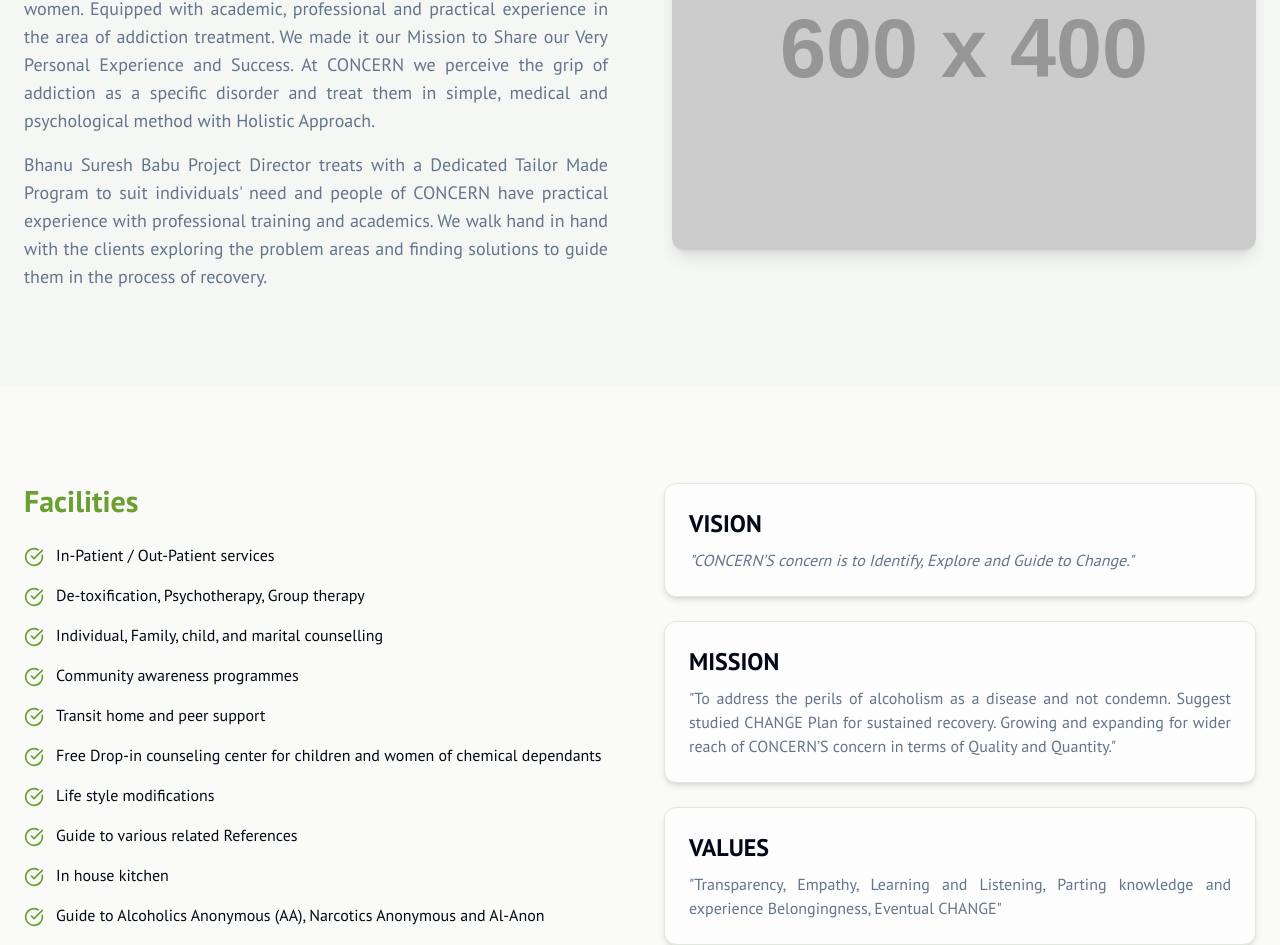
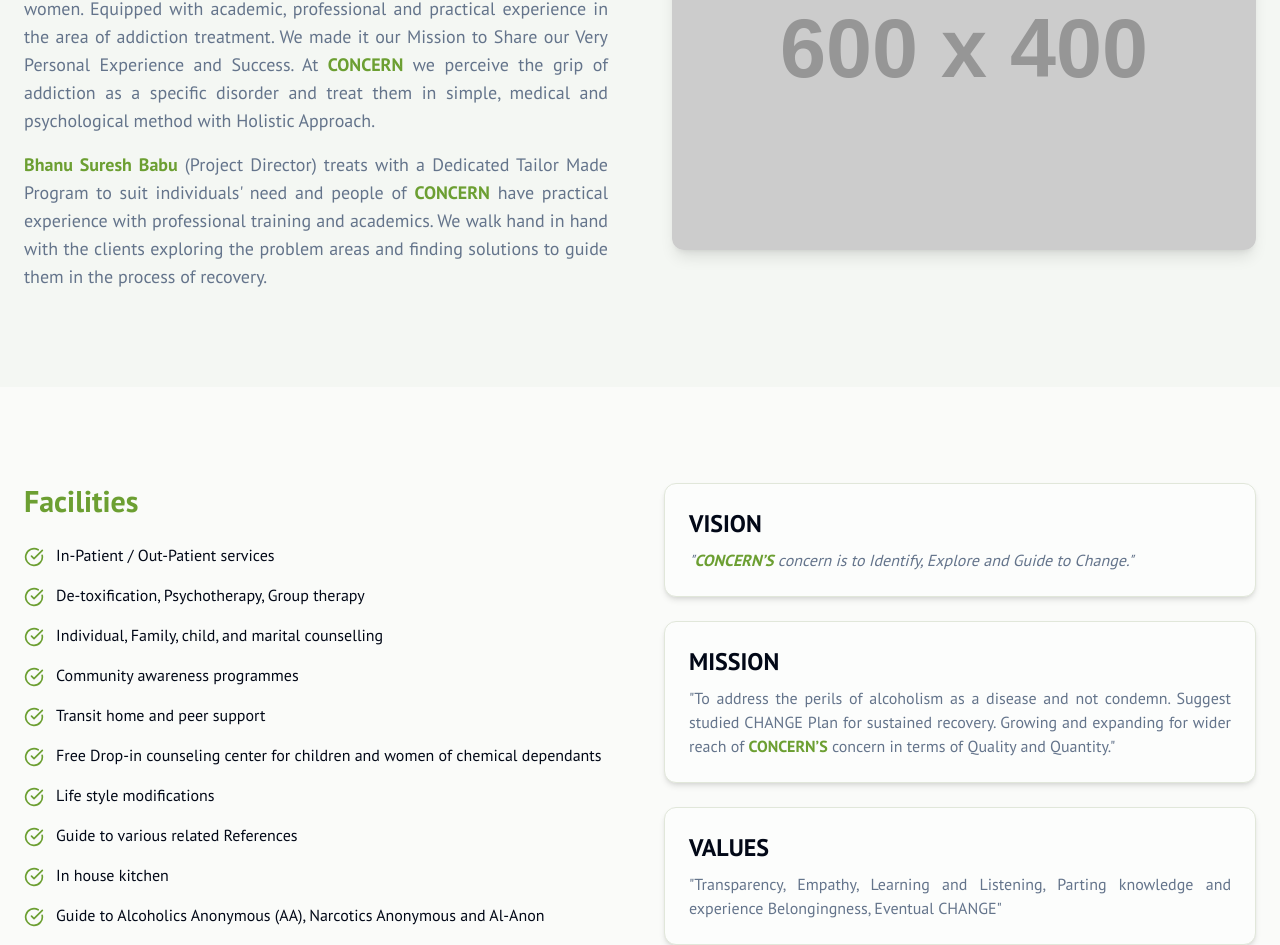
Before and after one commit to tanishpoddar/Concern-Website, a Next.js app: page / in a window 1280 px wide. Shown: the part 662-1607 px from the top of the page. Built offline with nearby package versions, Linux system fonts and the light colour scheme.

Commit message:
changed-code-files

```diff
--- a/src/app/page.tsx
+++ b/src/app/page.tsx
@@ -52,13 +52,14 @@ export default function Home() {
   const [showSplash, setShowSplash] = useState(true);
 
   useEffect(() => {
-    if (sessionStorage.getItem('splashShownThisSession')) {
+    if (typeof window !== 'undefined' && sessionStorage.getItem('splashShownThisSession')) {
       setShowSplash(false);
     }
   }, []);
 
   const handleSplashComplete = () => {
     sessionStorage.setItem('splashShownThisSession', 'true');
+    setShowSplash(false);
   };
 
   return (
@@ -73,10 +74,10 @@ export default function Home() {
                   About Us
                 </h1>
                 <p className="text-lg text-muted-foreground text-justify">
-                  We are a Non-Governmental Organisation (NGO) working in the field of addiction - rehabilitation. We wish to share the benefits with other suffering men and women and their families. Members of CONCERN have enormous experience in dealing with addiction at various levels with both men and women. Equipped with academic, professional and practical experience in the area of addiction treatment. We made it our Mission to Share our Very Personal Experience and Success. At CONCERN we perceive the grip of addiction as a specific disorder and treat them in simple, medical and psychological method with Holistic Approach.
+                  We are a Non-Governmental Organisation (NGO) working in the field of addiction - rehabilitation. We wish to share the benefits with other suffering men and women and their families. Members of <span className="text-primary font-semibold">CONCERN</span> have enormous experience in dealing with addiction at various levels with both men and women. Equipped with academic, professional and practical experience in the area of addiction treatment. We made it our Mission to Share our Very Personal Experience and Success. At <span className="text-primary font-semibold">CONCERN</span> we perceive the grip of addiction as a specific disorder and treat them in simple, medical and psychological method with Holistic Approach.
                 </p>
                 <p className="mt-4 text-lg text-muted-foreground text-justify">
-                  Bhanu Suresh Babu Project Director treats with a Dedicated Tailor Made Program to suit individuals' need and people of CONCERN have practical experience with professional training and academics. We walk hand in hand with the clients exploring the problem areas and finding solutions to guide them in the process of recovery.
+                  <span className="text-primary font-semibold">Bhanu Suresh Babu</span> (Project Director) treats with a Dedicated Tailor Made Program to suit individuals' need and people of <span className="text-primary font-semibold">CONCERN</span> have practical experience with professional training and academics. We walk hand in hand with the clients exploring the problem areas and finding solutions to guide them in the process of recovery.
                 </p>
               </div>
               <div className="flex items-center justify-center">
@@ -113,13 +114,13 @@ export default function Home() {
               <div className="rounded-xl border bg-card p-6 shadow-md transition-shadow hover:shadow-lg">
                 <h3 className="mb-2 text-2xl font-bold">VISION</h3>
                 <p className="text-muted-foreground italic text-justify">
-                  "CONCERN’S concern is to Identify, Explore and Guide to Change."
+                  "<span className="text-primary font-semibold">CONCERN’S</span> concern is to Identify, Explore and Guide to Change."
                 </p>
               </div>
               <div className="rounded-xl border bg-card p-6 shadow-md transition-shadow hover:shadow-lg">
                 <h3 className="mb-2 text-2xl font-bold">MISSION</h3>
                 <p className="text-muted-foreground text-justify">
-                  "To address the perils of alcoholism as a disease and not condemn. Suggest studied CHANGE Plan for sustained recovery. Growing and expanding for wider reach of CONCERN’S concern in terms of Quality and Quantity."
+                  "To address the perils of alcoholism as a disease and not condemn. Suggest studied CHANGE Plan for sustained recovery. Growing and expanding for wider reach of <span className="text-primary font-semibold">CONCERN’S</span> concern in terms of Quality and Quantity."
                 </p>
               </div>
               <div className="rounded-xl border bg-card p-6 shadow-md transition-shadow hover:shadow-lg">
```
